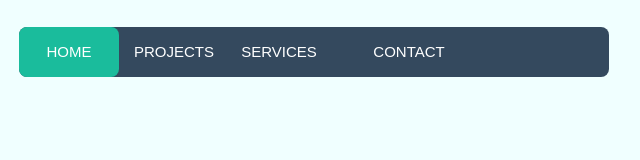
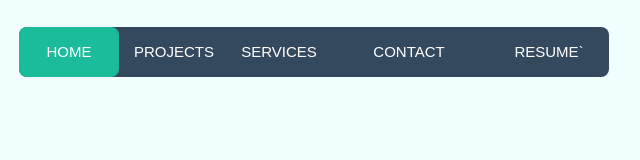
Before and after one commit to nobaross/Nobert_Wede, a plain HTML site: page index.html in a window 1280 px wide. Shown: the full height of the page, 326-966 px from the left. Drawn offline with Linux system fonts and the light colour scheme.

Commit message:
message5699

```diff
--- a/index.html
+++ b/index.html
@@ -12,6 +12,7 @@
             <a href="#">Projects</a>
             <a href="#">Services</a>
             <a href="#">Contact</a>
+            <a href="#">Resume`</a>
             <div class="animation start-home"></div>
         </nav>
 
```
